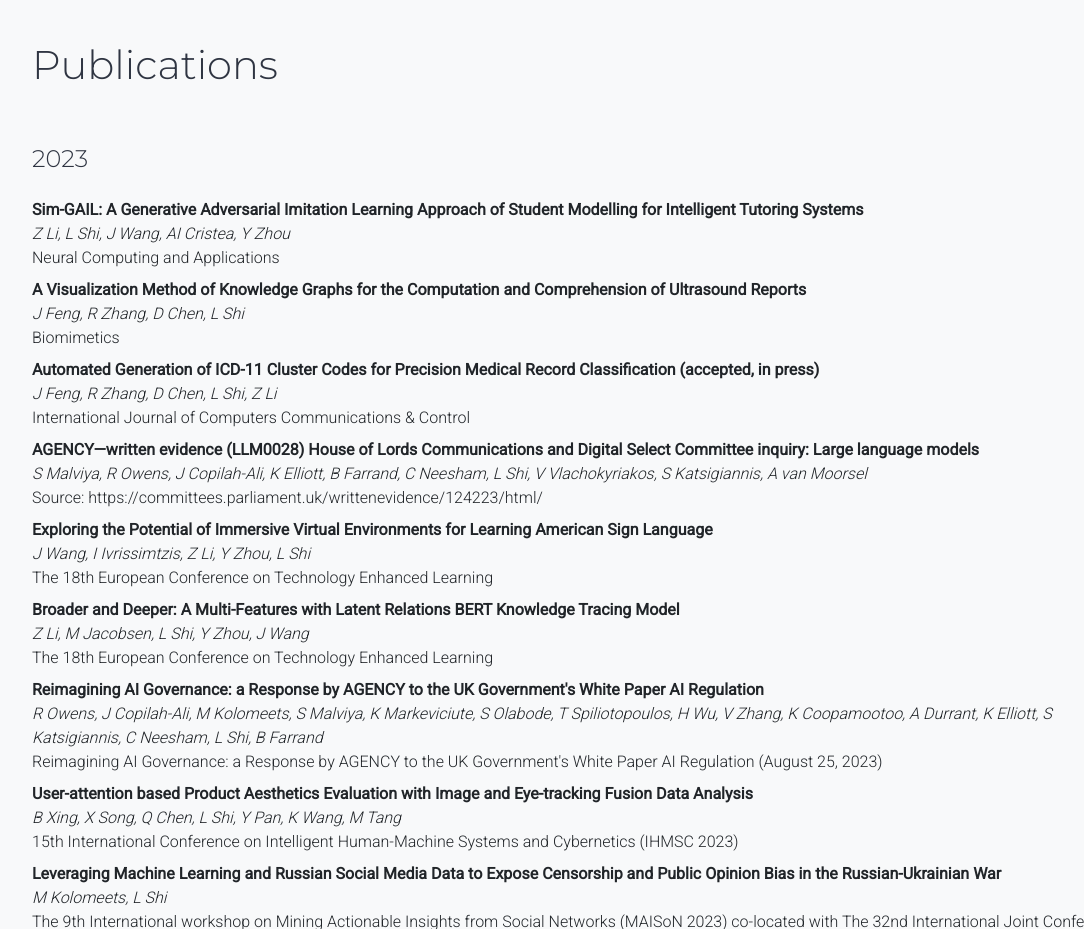
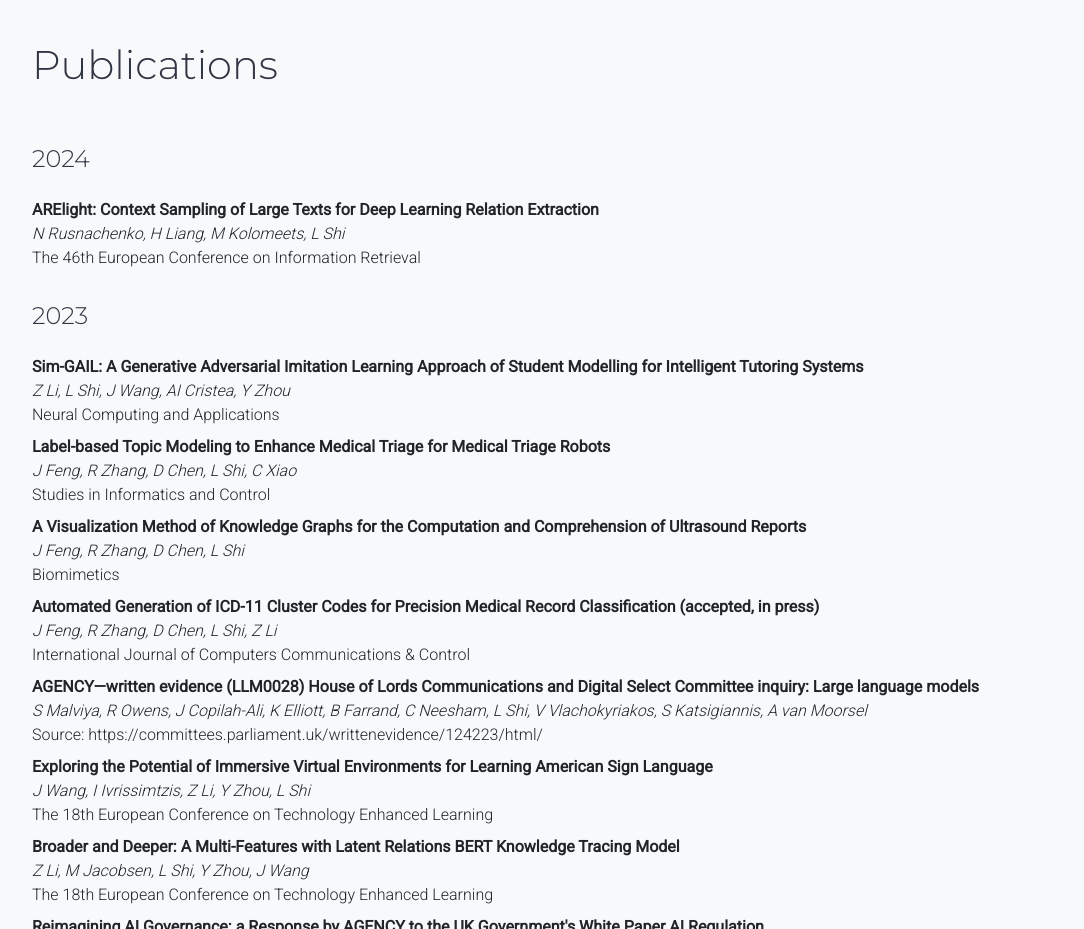
Before and after one commit to lshi/lshi.github.io, a plain HTML site: page index.html in a window 1280 px wide. Shown: the part 5120-6049 px from the top of the page, without its empty margins (53-1137 px from the left). Drawn offline with nearby package versions, Linux system fonts and the light colour scheme.

Commit message:
Update index.html
new paper

```diff
--- a/index.html
+++ b/index.html
@@ -370,12 +370,25 @@
       <h1>Publications</h1>
       <div class="row">
         <div class="col-lg-12">
+            <h4>2024</h4>
+            <dl>
+              <dt>ARElight: Context Sampling of Large Texts for Deep Learning Relation Extraction</dt>
+              <dd>
+                <em>N Rusnachenko, H Liang, M Kolomeets, L Shi</em><br>
+                The 46th European Conference on Information Retrieval
+              </dd>
+            </dl>
             <h4>2023</h4>
             <dl>
               <dt>Sim-GAIL: A Generative Adversarial Imitation Learning Approach of Student Modelling for Intelligent Tutoring Systems</dt>
               <dd>
                 <em>Z Li, L Shi, J Wang, AI Cristea, Y Zhou</em><br>
                 Neural Computing and Applications
+              </dd>
+              <dt>Label-based Topic Modeling to Enhance Medical Triage for Medical Triage Robots</dt>
+              <dd>
+                <em>J Feng, R Zhang, D Chen, L Shi, C Xiao</em><br>
+                Studies in Informatics and Control
               </dd>
               <dt>A Visualization Method of Knowledge Graphs for the Computation and Comprehension of Ultrasound Reports</dt>
               <dd>
```
